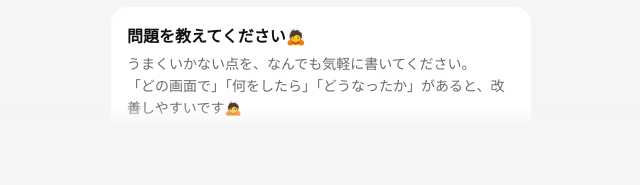
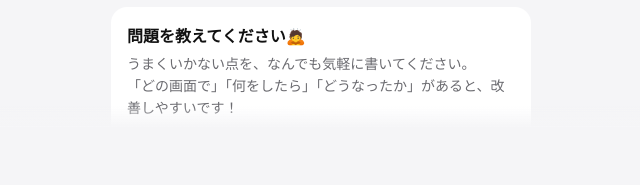
Before and after one commit to yuke-dopa/safari-, a plain HTML site: page setup.html in a window 1280 px wide. Both pictures are taken after a click on the button "解決しませんか？". Shown: the part 614-799 px from the top of the page, 319-959 px from the left. Drawn offline with Linux system fonts and the light colour scheme.

Commit message:
設定ページ：説明文の最後を「！」に

```diff
--- a/setup.html
+++ b/setup.html
@@ -296,7 +296,7 @@
     <button type="button" class="fb-open" id="fbOpen">解決しませんか？</button>
     <div class="fb-box" id="fbBox" hidden>
       <p class="fb-t">問題を教えてください🙇</p>
-      <p class="fb-b">うまくいかない点を、なんでも気軽に書いてください。<br>「どの画面で」「何をしたら」「どうなったか」があると、改善しやすいです🙇</p>
+      <p class="fb-b">うまくいかない点を、なんでも気軽に書いてください。<br>「どの画面で」「何をしたら」「どうなったか」があると、改善しやすいです！</p>
       <textarea id="fbText" maxlength="1000" placeholder="例：〇〇のとき▢▢をしても設定が反映されない"></textarea>
       <p class="fb-n">入力した内容が、Googleフォームを通じて開発者に送られます。名前やアカウントの情報は送られません。</p>
       <button type="button" class="btn" id="fbSend">送信する</button>
```
